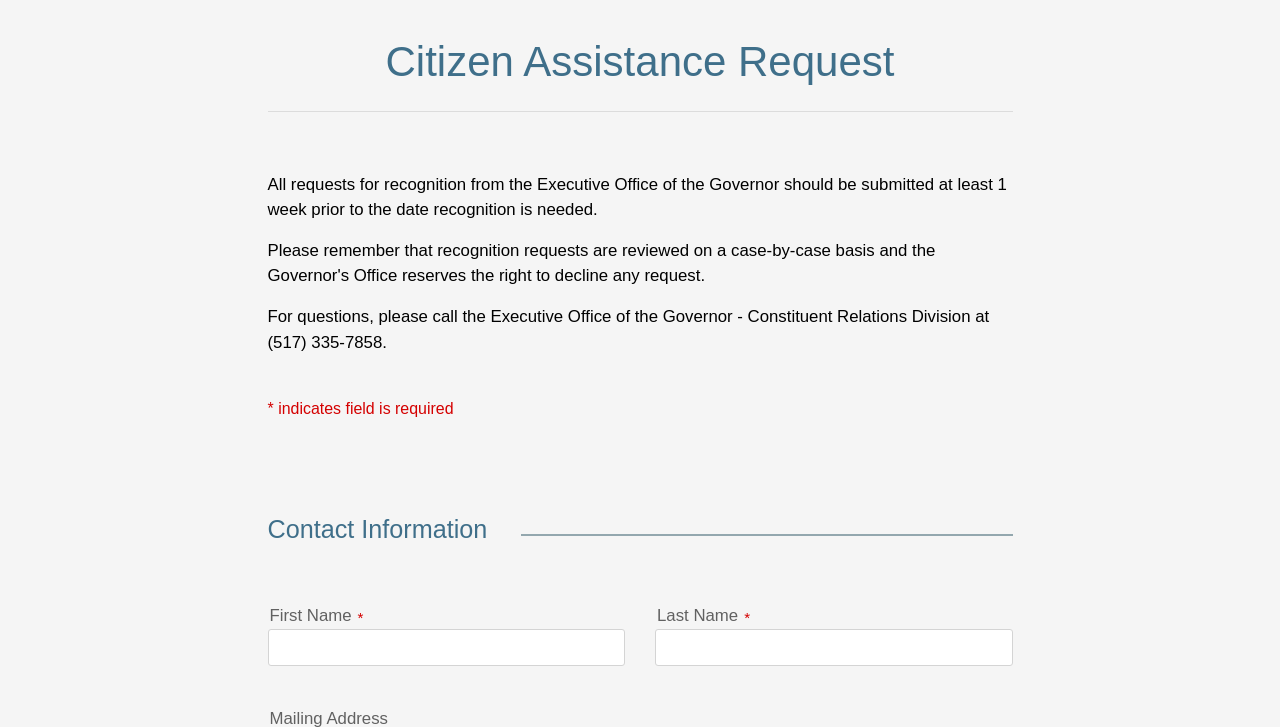
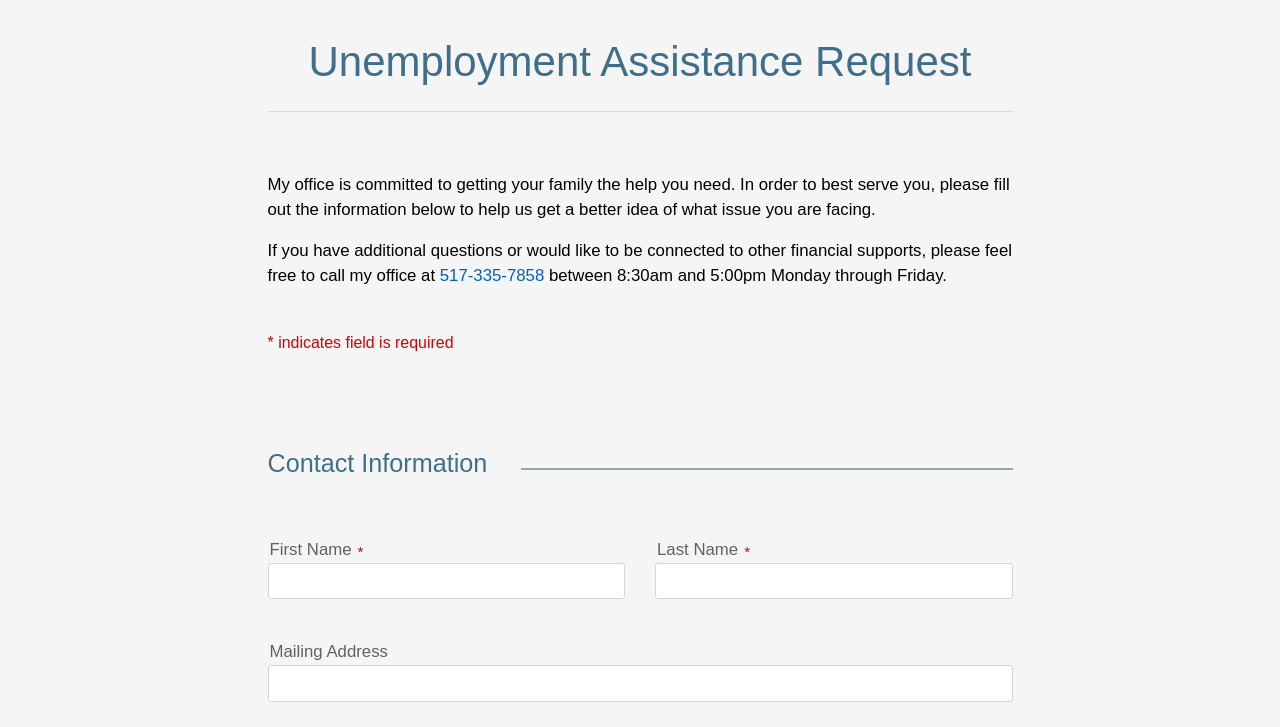
Before and after one commit to JoeDBNS/gov-self-help, a website: page other-help.html in a window 1280 px wide. Shown: the part 79-806 px from the top of the page. Drawn offline with nearby package versions, Linux system fonts and the light colour scheme.

Commit message:
Update form text

```diff
--- a/other-help.html
+++ b/other-help.html
@@ -10,7 +10,7 @@
 
     <link rel="shortcut icon" href="./static/img/favicon.ico" type="image/x-icon">
 
-    <title>Citizen Assistance Request</title>
+    <title>Unemployment Assistance Request</title>
 
     <link rel="stylesheet" href="static/css/main.css">
 </head>
@@ -38,16 +38,15 @@
                 <form class="container-fluid col-12 col-sm-10 col-md-8 col-lg-10" id="form-other-support-inqueries">
                     <div class="form-page">
                         <h1 class="form-header">
-                            Citizen Assistance Request
+                            Unemployment Assistance Request
                         </h1>
 
                         <hr>
 
                         <br>
 
-                        <p class="form-header-subtext">All requests for recognition from the Executive Office of the Governor should be submitted at least 1 week prior to the date recognition is needed.</p>
-                        <p class="form-header-subtext">Please remember that recognition requests are reviewed on a case-by-case basis and the Governor's Office reserves the right to decline any request.</p>
-                        <p class="form-header-subtext">For questions, please call the Executive Office of the Governor - Constituent Relations Division at (517) 335-7858.</p>
+                        <p class="form-header-subtext">My office is committed to getting your family the help you need. In order to best serve you, please fill out the information below to help us get a better idea of what issue you are facing.</p>
+                        <p class="form-header-subtext">If you have additional questions or would like to be connected to other financial supports, please feel free to call my office at <a href="tel:517-335-7858">517-335-7858</a> between 8:30am and 5:00pm Monday through Friday.</p>
 
                         <br>
 
@@ -173,7 +172,7 @@
                             <div class="col-12 col-md-12 col-lg-4"></div>
 
                             <div class="input-set col-12 col-md-6 col-lg-4">
-                                <label for="claim_id">Claim ID</label>
+                                <label for="claim_id">Claim ID (if known)</label>
                                 <input type="text" id="claim_id">
                             </div>
                         </div>
@@ -216,7 +215,7 @@
                     <a href="https://www.michigan.gov/som/0,4669,7-192--281460--,00.html">State of Michigan Website Policies</a>
                 </div>
 
-                <div class="col-12 bottom-copyright">&copy;2020 - Citizen Assistance Request</div>
+                <div class="col-12 bottom-copyright">&copy;2020 - Unemployment Assistance</div>
             </div>
         </div>
     </footer>
```
